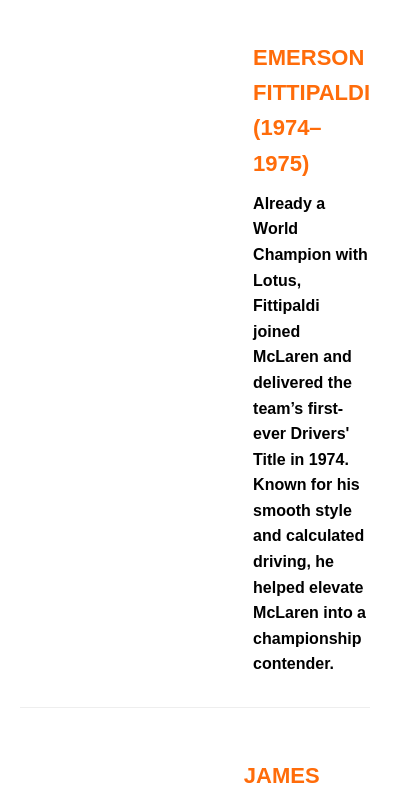
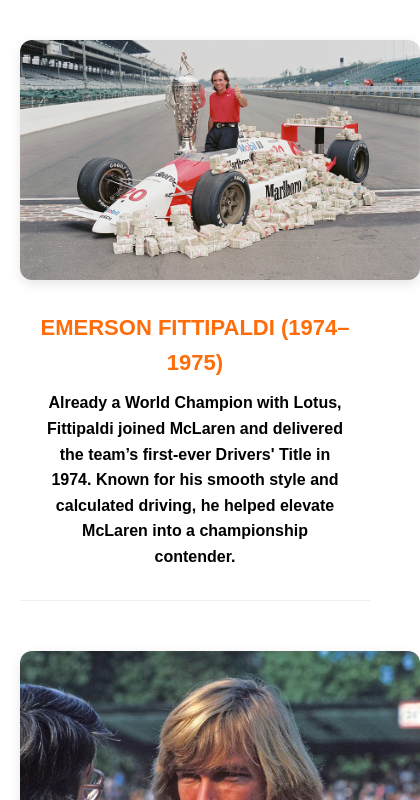
Before and after one commit to anaovashvili/final-project, a plain HTML site: page pages/speed.html in a window 390 px wide. Shown: the part 300-1100 px from the top of the page, 420 px wide, since content can reach past the window. Drawn offline with Linux system fonts and the light colour scheme.

Commit message:
added more media queries

```diff
--- a/css/styles.css
+++ b/css/styles.css
@@ -936,3 +936,44 @@
     height: auto;
   }
 }
+
+
+
+
+
+@media screen and (max-width: 1024px) {
+  .term {
+    flex-direction: column;
+    align-items: center;
+    text-align: center;
+    gap: 20px;
+  }
+
+  .term img {
+    width: 90%;
+    max-width: 400px;
+    height: auto;
+  }
+
+  .term-content {
+    padding: 0 20px;
+  }
+
+  .term-content h2 {
+    font-size: 20px;
+  }
+
+  .term-content p {
+    font-size: 15px;
+  }
+}
+
+@media screen and (max-width: 480px) {
+  .term-content h2 {
+    font-size: 18px;
+  }
+
+  .term-content p {
+    font-size: 14px;
+  }
+}
--- a/pages/speed.html
+++ b/pages/speed.html
@@ -130,7 +130,7 @@
   <main>
 
          <div class="term">
-      <img src="" alt="">
+      <img src="../img/emerson.jpg" alt="emerson fittipaldi">
       <div class="term-content">
         <h2>EMERSON FITTIPALDI (1974–1975)</h2>
       <p>
@@ -138,7 +138,7 @@
       </div>
     </div>
              <div class="term">
-      <img src="" alt="">
+      <img src="../img/hunt.webp" alt="james hunt">
       <div class="term-content">
         <h2>JAMES HUNT (1976-1978)</h2>
       <p>The ultimate racing rebel. Hunt won the 1976 title in dramatic fashion, overcoming rival Niki Lauda in one of F1’s most intense seasons. Fast, fiery, and unapologetically bold, James Hunt gave McLaren one of its most iconic moments.
@@ -148,7 +148,7 @@
     </div>
 
              <div class="term">
-      <img src="" alt="">
+      <img src="../img/senna-prost.jpg" alt="">
       <div class="term-content">
         <h2>ALAIN PROST (1984-1989)</h2>
       <p>
@@ -158,7 +158,7 @@
     </div>
 
              <div class="term">
-      <img src="" alt="">
+      <img src="../img/senna.png" alt="">
       <div class="term-content">
         <h2>AYRTON SENNA (1988-1993)</h2>
       <p> A force of nature. Senna won three World Championships with McLaren and became a global icon. Known for his blinding speed, daring pole laps, and emotional connection with fans, Senna remains one of the greatest drivers in F1 history.</p>
@@ -166,7 +166,7 @@
     </div>
 
              <div class="term">
-      <img src="" alt="">
+      <img src="../img/mika.png" alt="mika hakkinen">
       <div class="term-content">
         <h2>MIKA HAKKINEN (1993-2001)</h2>
       <p>Cool under pressure and lightning-fast. Häkkinen gave McLaren its next golden era, winning back-to-back titles in 1998 and 1999. His rivalry with Michael Schumacher is legendary, and his calm persona made him a fan favorite. </p>
@@ -174,7 +174,7 @@
     </div>
 
              <div class="term">
-      <img src="" alt="">
+      <img src="../img/lewis.png" alt="lewis hamilton">
       <div class="term-content">
         <h2>LEWIS HAMILTON (2007-2012)</h2>
       <p> Burst onto the F1 scene with McLaren in 2007, nearly winning the title as a rookie. In 2008, he became the youngest World Champion at the time, securing McLaren’s last title to date. Known for raw talent, racecraft, and breaking barriers.
```
Also changed, not shown: img/hunt.webp (added).
